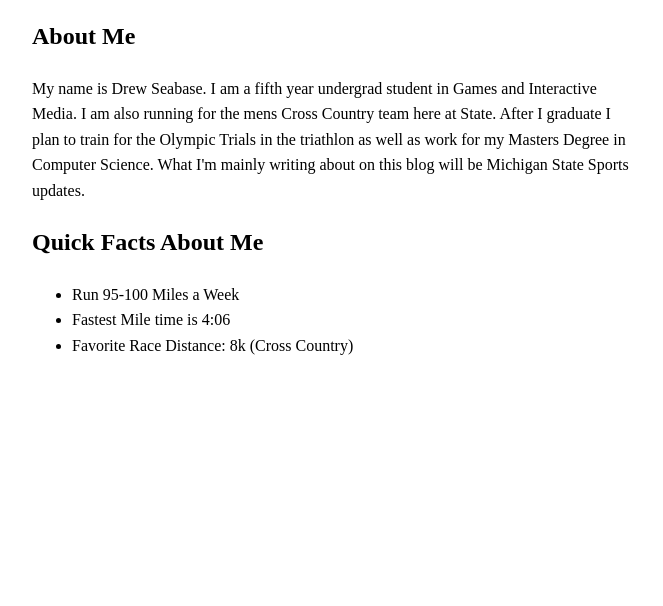
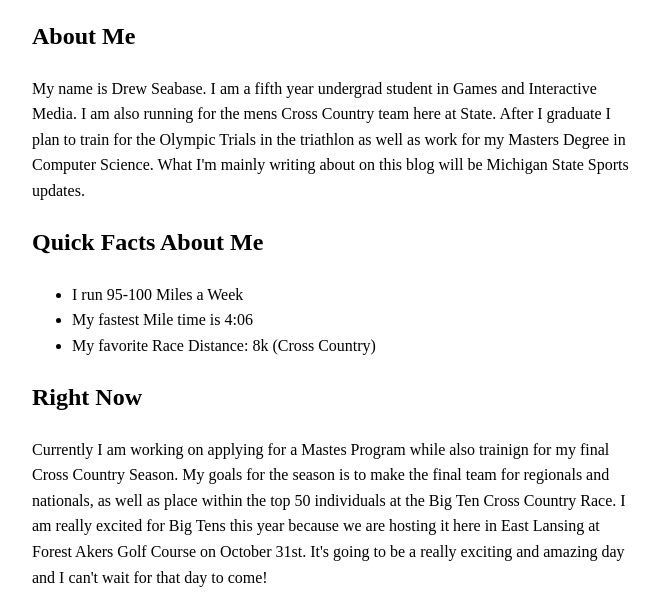
Before and after one commit to drewseabase/mi349_blog, a plain HTML site: page about.html in a window 1280 px wide. Shown: the part 542-1148 px from the top of the page, without its empty margins (308-971 px from the left). Before the commit the page ends 916 px from the top, so only its background shows below. Drawn offline with Linux system fonts and the light colour scheme.

Commit message:
final touches for page

```diff
--- a/about.html
+++ b/about.html
@@ -62,10 +62,19 @@
             <section aria-labelledby="quick-facts">
               <h2 id="quick-facts"> Quick Facts About Me</h2>
               <ul>
-                <li> Run 95-100 Miles a Week</li>
-                <li> Fastest Mile time is 4:06 </li>
-                <li> Favorite Race Distance: 8k (Cross Country)</li>
+                <li> I run 95-100 Miles a Week</li>
+                <li> My fastest Mile time is 4:06 </li>
+                <li> My favorite Race Distance: 8k (Cross Country)</li>
               </ul>
+            </section>
+
+            <section aria-labelledby="Now">
+              <h2 id="Now"> Right Now </h2>
+              <p> Currently I am working on applying for a Mastes Program while also trainign for my final Cross Country Season. My goals for the season
+                is to make the final team for regionals and nationals, as well as place within the top 50 individuals at the Big Ten Cross Country Race. I am
+                really excited for Big Tens this year because we are hosting it here in East Lansing at Forest Akers Golf Course on October 31st. It's going to be
+                a really exciting and amazing day and I can't wait for that day to come!
+              </p>
             </section>
 
 
```
